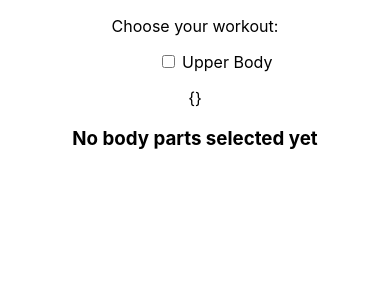
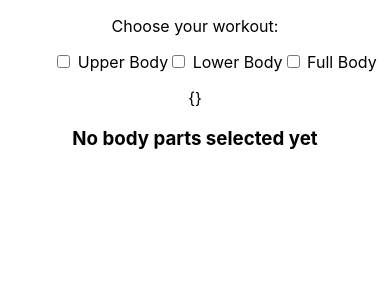
Before and after one commit to NBenzineb/sportsapp10, a React (Create React App) app: page / in a window 390 px wide. Shown: the top 300 px of the page. Built offline with nearby package versions, Linux system fonts and the light colour scheme.

Commit message:
all three buttons responsive, but issues when multiple buttons clicked at the same time

```diff
--- a/src/components/bodyPartSelector.js
+++ b/src/components/bodyPartSelector.js
@@ -2,8 +2,18 @@ import React, { useState } from "react";
 
 function BodyPartSelector({updateSelected}) {
   const [isChecked, setIsChecked] = useState(false);
+
   const upperBodyClickHandler = () => {
     updateSelected({upperBody: !isChecked});
+    setIsChecked(!isChecked);
+
+  }
+  const lowerBodyClickHandler = () => {
+    updateSelected({lowerBody: !isChecked});
+    setIsChecked(!isChecked);
+  }
+  const fullBodyClickHandler = () => {
+    updateSelected({fullBody: !isChecked});
     setIsChecked(!isChecked);
   }
 
@@ -11,8 +21,12 @@ function BodyPartSelector({updateSelected}) {
     <div className="checkboxes">
       <p>Choose your workout:</p>
       <ul>
-        <input type="checkbox" id="upper_body" name="upper_body" value="upper_body" checked={isChecked} onChange={upperBodyClickHandler}/>
+        <input type="checkbox" id="upper_body" name="upper_body" value="upper_body" onChange={upperBodyClickHandler}/>
         <label htmlFor="upper_body"> Upper Body</label>
+        <input type="checkbox" id="lower_body" name="lower_body" value="lower_body" onChange={lowerBodyClickHandler}/>
+        <label htmlFor="lower_body"> Lower Body</label>
+        <input type="checkbox" id="full_body" name="full_body" value="full_body" onChange={fullBodyClickHandler}/>
+        <label htmlFor="full_body"> Full Body</label>
       </ul>
     </div>
   );
--- a/src/components/workoutList.js
+++ b/src/components/workoutList.js
@@ -6,7 +6,6 @@ import WorkoutCard from './workoutCard.js'
 
 
 function WorkoutList(props) {
-  console.log(props);
   if (props.selected.upperBody === true) {
     let workouts = upperBody
     return (
```
